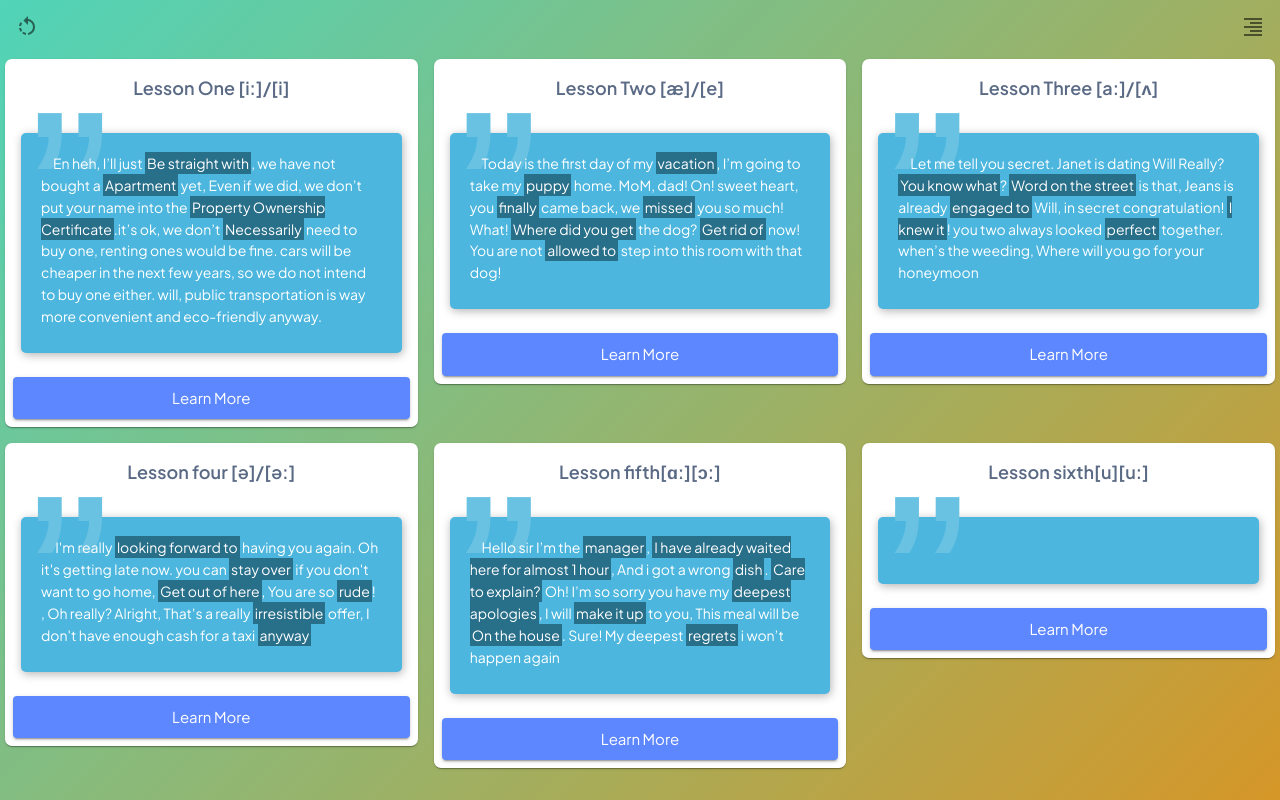
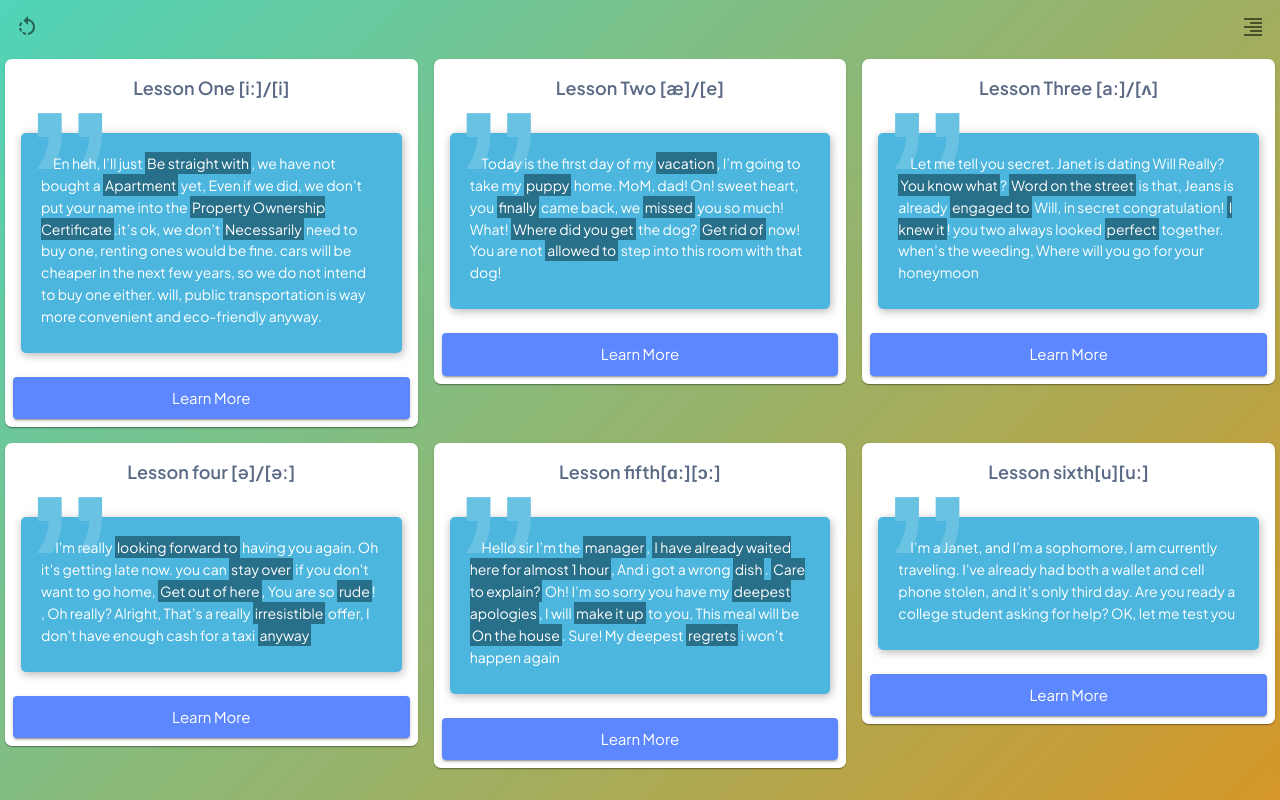
Before and after one commit to sarbia-offical/ELL, a Next.js app: page / in a window 1280 px wide. Built offline with nearby package versions, Linux system fonts and the light colour scheme.

Commit message:
feat: "update corpus"

```diff
--- a/src/app/owner/sixthLesson.ts
+++ b/src/app/owner/sixthLesson.ts
@@ -422,7 +422,7 @@ export const wordList: Array<IWordInfo> = [
 export const sixthLesson: ILessonInfo = {
     title: 'Lesson sixth[u][u:]',
     swaggy: {
-        originText: '',
+        originText: 'I’m a Janet, and I’m a sophomore, I am currently traveling. I’ve already had both a wallet and cell phone stolen, and it’s only third day. Are you ready a college student asking for help? OK, let me test you',
         points: []
     },
     wordList: [wordList]
```
